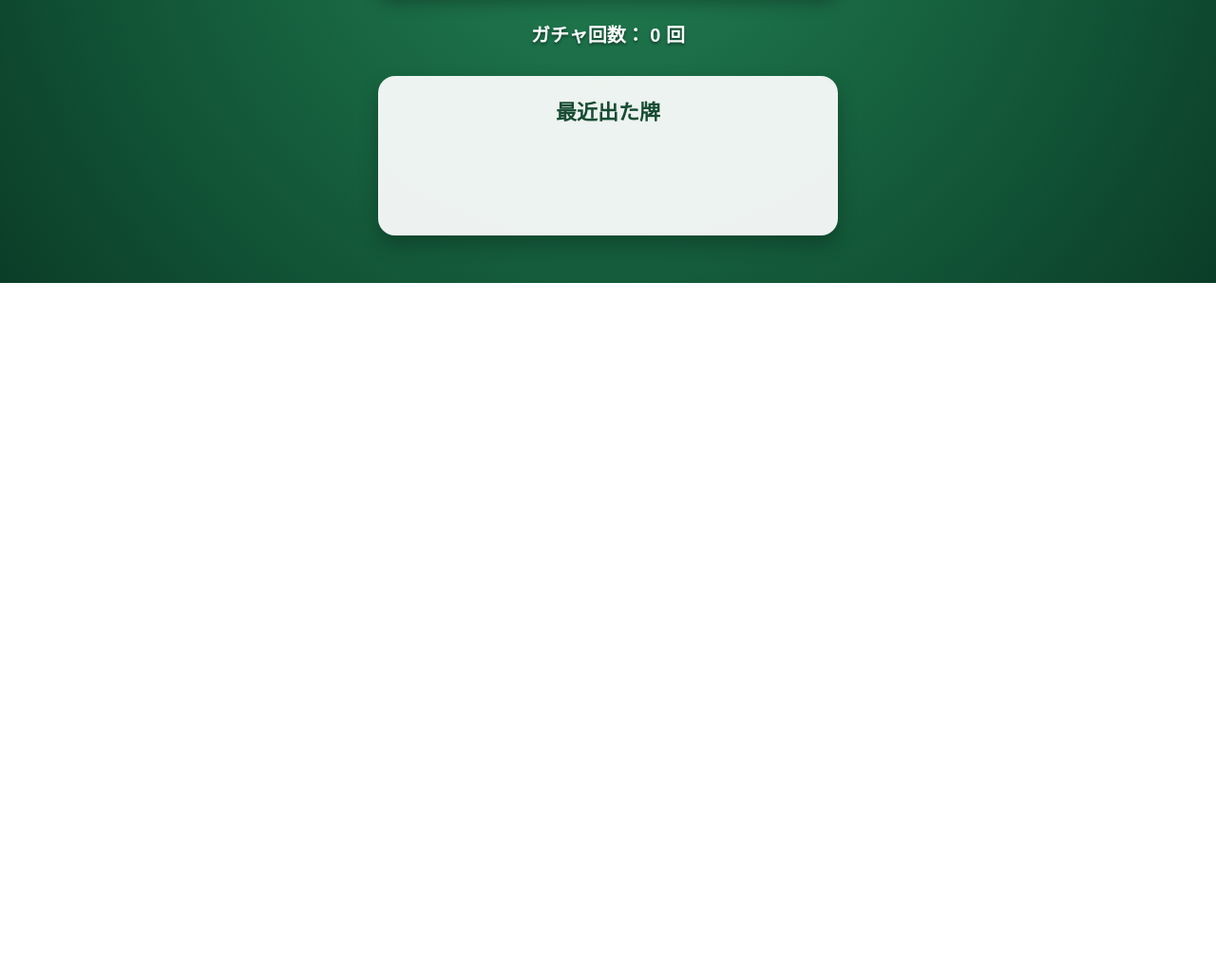
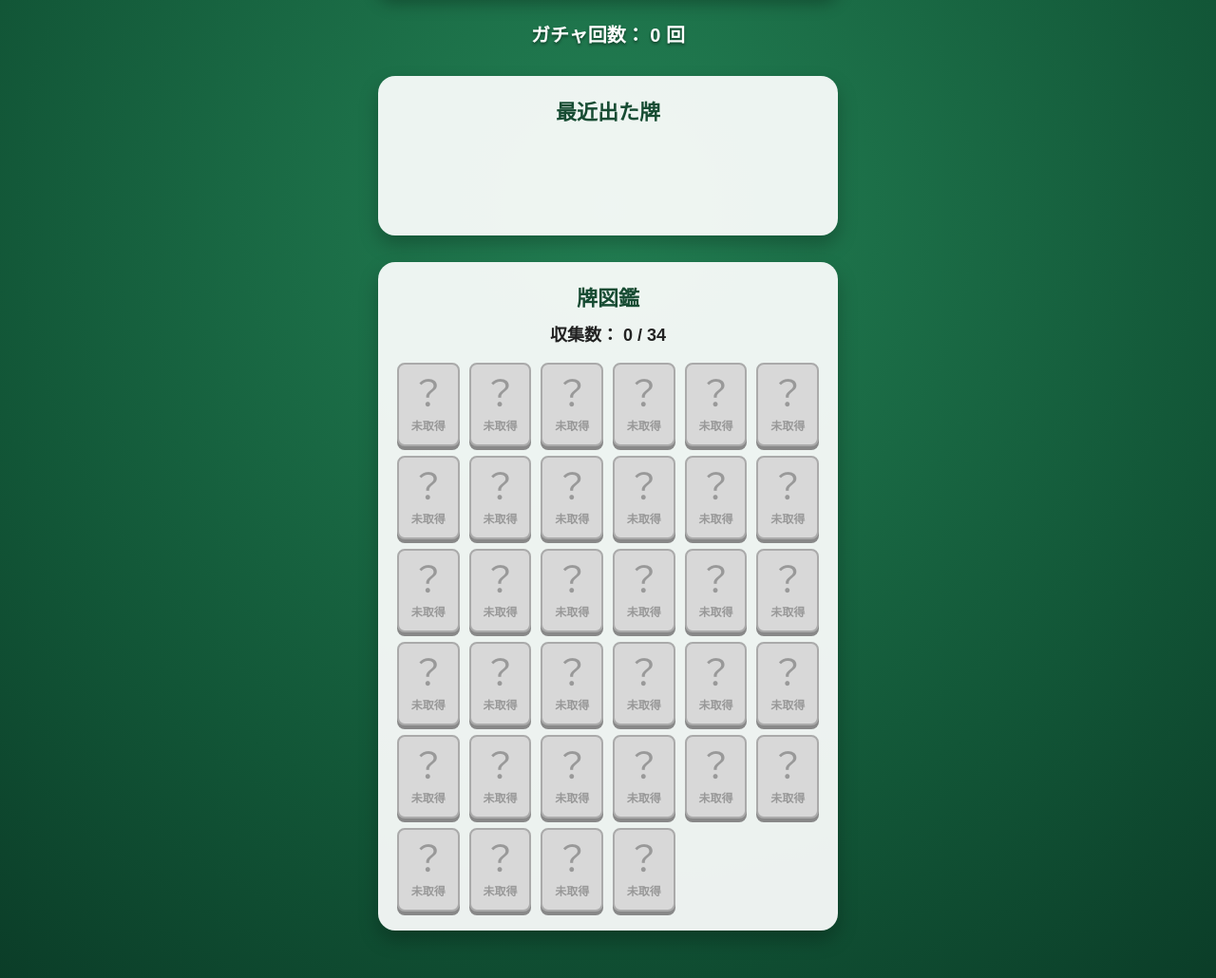
Before and after one commit to tanakadesu19/mahjong-gacha, a plain HTML site: page index.html in a window 1280 px wide. Shown: the part 592-1622 px from the top of the page at 95% size. Before the commit the page ends 890 px from the top, so only its background shows below. Drawn offline with Linux system fonts and the light colour scheme.

Commit message:
図鑑とガチャ回数の保存機能を追加

```diff
--- a/index.html
+++ b/index.html
@@ -44,6 +44,18 @@
             </ul>
         </section>
 
+        <section class="collection-area">
+            <h2>牌図鑑</h2>
+
+            <p class="collection-count">
+                収集数：
+                <span id="collectionCount">0</span>
+                / 34
+            </p>
+
+            <div id="collectionList" class="collection-list"></div>
+        </section>
+
 
     </main>
 
--- a/script.js
+++ b/script.js
@@ -46,10 +46,25 @@ const gachaButton = document.getElementById("gachaButton");
 const gachaCountElement = document.getElementById("gachaCount");
 const historyList = document.getElementById("historyList");
 
-let gachaCount = 0;
+const collectionList =
+    document.getElementById("collectionList");
+
+const collectionCountElement =
+    document.getElementById("collectionCount");
+
+let gachaCount =
+    Number(localStorage.getItem("mahjongGachaCount")) || 0;
+
+gachaCountElement.textContent = gachaCount;
+
 
 // ガチャ履歴
 let history = [];
+
+const savedCollection =
+    JSON.parse(localStorage.getItem("mahjongCollection")) || [];
+
+const collectedTiles = new Set(savedCollection);
 
 gachaButton.addEventListener("click", function () {
     const randomIndex = Math.floor(
@@ -68,9 +83,20 @@ gachaButton.addEventListener("click", function () {
     tileElement.classList.add("gacha-animation");
 
     gachaCount++;
+
     gachaCountElement.textContent = gachaCount;
 
+    localStorage.setItem(
+        "mahjongGachaCount",
+        gachaCount
+    );
+
+
     updateHistory(selectedTile);
+
+    collectedTiles.add(randomIndex);
+    saveCollection();
+    updateCollection();
 });
 
 function updateHistory(selectedTile) {
@@ -99,3 +125,54 @@ function updateHistory(selectedTile) {
         historyList.appendChild(li);
     });
 }
+
+//図鑑を表示する
+function updateCollection() {
+    collectionList.innerHTML = "";
+
+    mahjongTiles.forEach(function (tile, index) {
+        const item = document.createElement("div");
+
+        item.classList.add("collection-item");
+
+        const isCollected = collectedTiles.has(index);
+
+        if (!isCollected) {
+            item.classList.add("locked");
+        }
+
+        const symbol = document.createElement("span");
+        symbol.classList.add("collection-symbol");
+
+        const name = document.createElement("span");
+        name.classList.add("collection-name");
+
+        if (isCollected) {
+            symbol.textContent = tile.symbol;
+            name.textContent = tile.name;
+        } else {
+            symbol.textContent = "？";
+            name.textContent = "未取得";
+        }
+
+        item.appendChild(symbol);
+        item.appendChild(name);
+
+        collectionList.appendChild(item);
+    });
+
+    collectionCountElement.textContent =
+        collectedTiles.size;
+}
+
+//図鑑の保存
+function saveCollection() {
+    const collectionArray = Array.from(collectedTiles);
+
+    localStorage.setItem(
+        "mahjongCollection",
+        JSON.stringify(collectionArray)
+    );
+}
+
+updateCollection();
--- a/style.css
+++ b/style.css
@@ -219,3 +219,69 @@ h1 {
         font-size: 21px;
     }
 }
+
+/*図鑑*/
+.collection-area {
+    margin-top: 28px;
+    padding: 20px;
+    background-color: rgba(255, 255, 255, 0.92);
+    border-radius: 18px;
+    box-shadow: 0 10px 20px rgba(0, 0, 0, 0.25);
+}
+
+.collection-area h2 {
+    margin: 0 0 10px;
+    color: #174c33;
+    font-size: 22px;
+}
+
+.collection-count {
+    margin: 0 0 18px;
+    font-size: 18px;
+    font-weight: bold;
+}
+
+.collection-list {
+    display: grid;
+    grid-template-columns: repeat(
+        auto-fit,
+        minmax(65px, 1fr)
+    );
+    gap: 10px;
+}
+
+.collection-item {
+    display: flex;
+    min-height: 88px;
+    padding: 7px 4px;
+    flex-direction: column;
+    align-items: center;
+    justify-content: center;
+    background:
+        linear-gradient(
+            145deg,
+            #ffffff,
+            #eee7c9
+        );
+    border: 2px solid #cbbd85;
+    border-radius: 8px;
+    box-shadow: 0 4px 0 #8e835e;
+}
+
+.collection-item.locked {
+    color: #999;
+    background: #d8d8d8;
+    border-color: #aaa;
+    box-shadow: 0 4px 0 #888;
+}
+
+.collection-symbol {
+    font-size: 38px;
+    line-height: 1;
+}
+
+.collection-name {
+    margin-top: 5px;
+    font-size: 12px;
+    font-weight: bold;
+}
```
